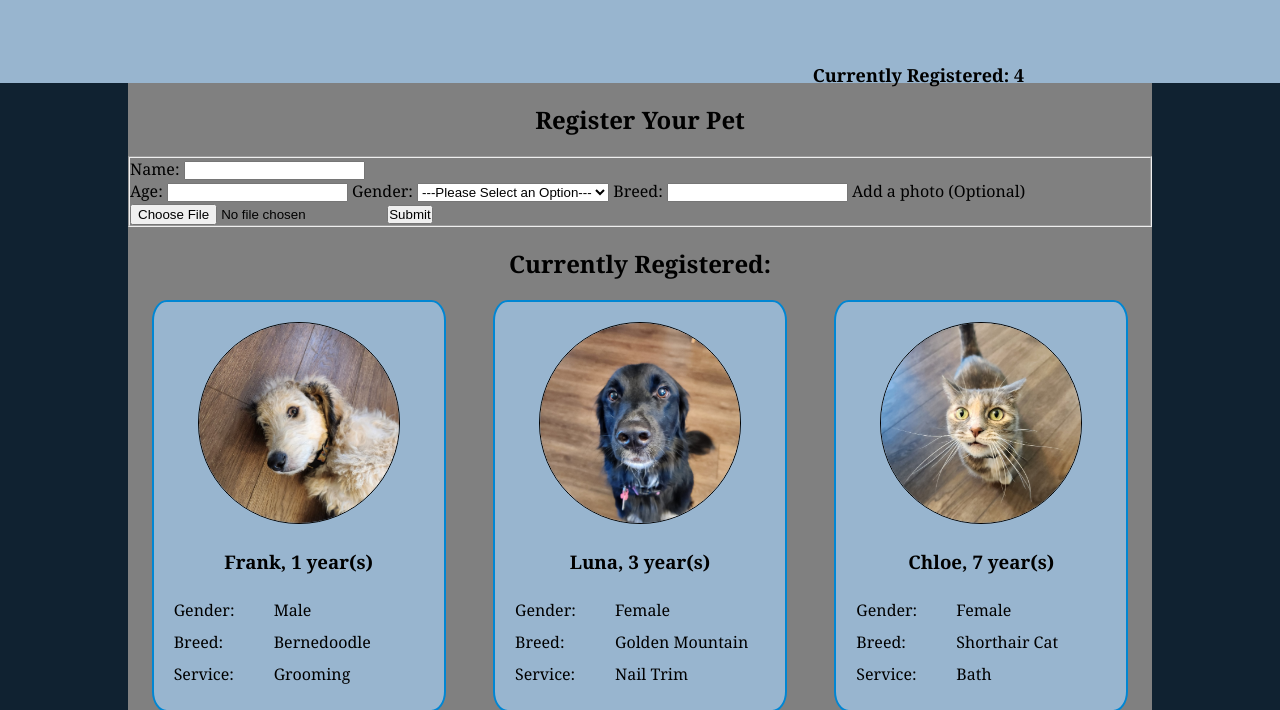
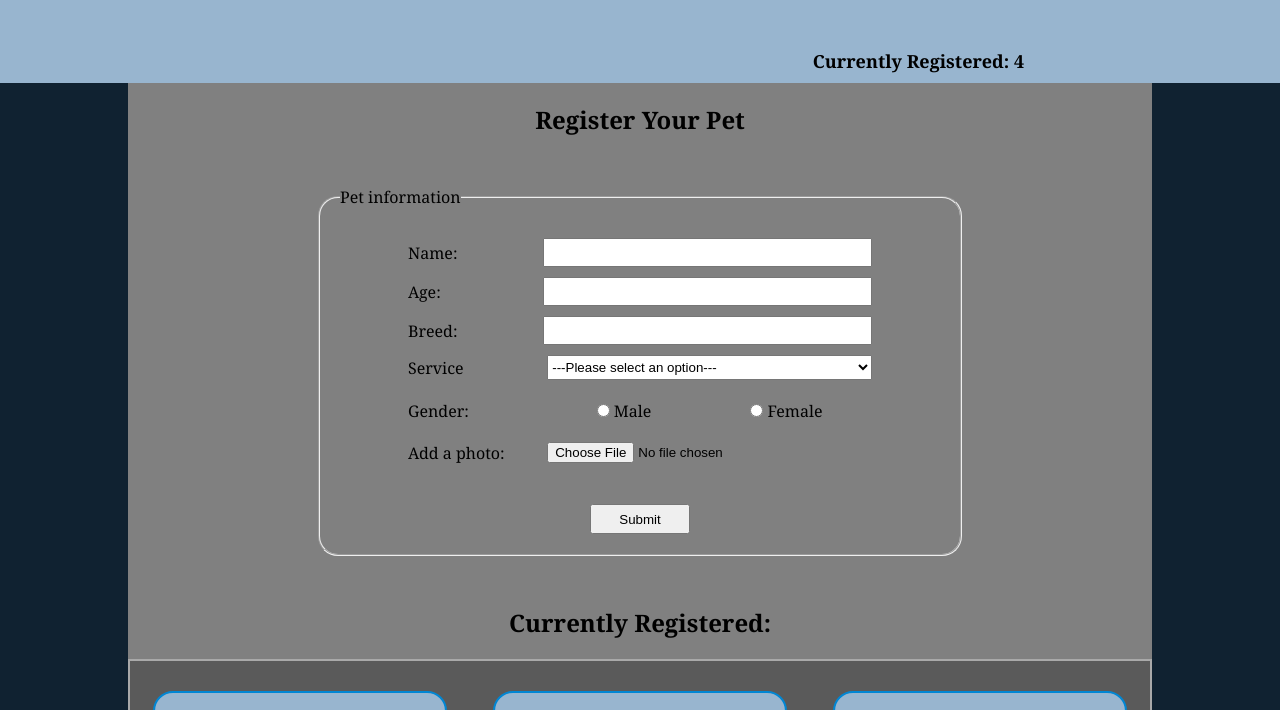
Before and after one commit to Clinton6788/FSDI-104-Pet-Salon, a plain HTML site: page register.html in a window 1280 px wide. Shown: the part 117-827 px from the top of the page. Drawn offline with Linux system fonts and the light colour scheme.

Commit message:
Assignment 1 Complete

```diff
--- a/register.html
+++ b/register.html
@@ -23,23 +23,50 @@
         <div class="main-container">
             <h2>Register Your Pet</h2>
             <fieldset class="register-field">
-                <div></div>
-                <label for="Name">Name:</label>
-                <input type="text" name="Name" id="Name">
-                <div></div>
-                <label for="age">Age:</label>
-                <input type="number" name="age" id="age">
-                <label for="gender">Gender:</label>
-                <select name="gender" id="gender">
-                    <option value="">---Please Select an Option---</option>
-                    <option value="Male">Male</option>
-                    <option value="Female">Female</option>
-                </select>
-                <label for="breed">Breed:</label>
-                <input type="text" name="breed" id="breed">
-                <label for="photo">Add a photo (Optional)</label>
-                <input type="file">
-                <button type="submit">Submit</button>
+                <legend>Pet information</legend>
+                <div class="sub-form">
+                    <div class="form-control">
+                        <label for="name">Name:</label>
+                        <input type="text" name="name" id="name">
+                    </div>
+                    <div class="form-control">
+                        <label for="age">Age:</label>
+                        <input type="number" name="age" id="age">
+                    </div>
+                    <div class="form-control">
+                        <label for="breed">Breed:</label>
+                        <input type="text" name="breed" id="breed">
+                    </div>
+                    <div class="form-control">
+                        <label for="service">Service</label>
+                        <select name="service" id="service">
+                            <option value="">---Please select an option---</option>
+                            <option value="grooming">Grooming</option>
+                            <option value="nails">Nail Trim</option>
+                            <option value="bath">Bath</option>
+                            <option value="attitude">Attitude Adjustment</option>
+                        </select>
+                    </div>
+                    <div class="form-radio">
+                        <legend>Gender:</legend>
+                        <div class="form-radio-sub">
+                            <div>
+                                <input id="male" name="gender" value="male" type="radio">
+                                <label for="male">Male</label>
+                            </div>
+                            <div>
+                                <input id="female" name="gender" value="female" type="radio">
+                                <label for="female">Female</label>
+                            </div>
+                        </div>
+                    </div>
+
+                    <div class="form-img">
+                        <label for="photo">Add a photo:</label>
+                        <input name="photo" id="photo" type="file" accept="image/jpg">
+                    </div>
+                </div>
+                <button class="submit-btn" type="submit">Submit</button>
             </fieldset>
 
             <h2>Currently Registered:</h2>
--- a/scripts/register.js
+++ b/scripts/register.js
@@ -5,7 +5,7 @@ let pets=[];
 //object literal
 
 let pet1={
-    name:"Frank",
+    name:"Frank Lee",
     age:1,
     gender:"Male",
     service:"Grooming",
@@ -13,7 +13,7 @@ let pet1={
     photo: "./img/Frank.jpg"
 };
 let pet2={
-    name:"Luna",
+    name:"Luna Borfuna",
     age:3,
     gender:"Female",
     service:"Nail Trim",
@@ -21,7 +21,7 @@ let pet2={
     photo:"./img/Luna.jpg"
 };
 let pet3={
-    name:"Chloe",
+    name:"Chloe Cat",
     age:7,
     gender:"Female",
     service:"Bath",
@@ -29,7 +29,7 @@ let pet3={
     photo:"./img/Chloe.jpg"
 };
 let pet4={
-    name:"Freyja",
+    name:"Freyja the Butt",
     age:3,
     gender:"Female",
     service:"Attitude Adjustment",
--- a/styles/index.css
+++ b/styles/index.css
@@ -3,7 +3,10 @@
     padding: 0;
 }
 body{
-    font-family: arial;
+    font-family: Georgia, 'Times New Roman', Times, serif;
+}
+h1{
+    font-size: 50px;
 }
 p{
     line-height: 2;
@@ -21,17 +24,18 @@ h2{
 /*Header*/
 
 header{
-    background-color: #e9b405;
+    background-color: rgb(152, 181, 207);
 }
 header p{
     padding: 10px;
 }
-
 header img{
-    position: absolute;
-    top: 5%;
-    right: 5%;
     width: 200px;
+    transform: rotate(-2.5deg);
+}
+.header-container{
+    max-width: 70%;
+    margin: 0 auto;
 }
 .header-bar{
     text-align: center;
@@ -48,36 +52,64 @@ header img{
     text-decoration: underline;
     font-weight: bold;
 }
+.header-flex{
+    display: flex;
+    justify-content: space-around;
+}
 .header-words{
-    max-width: 60%;
-    margin-left: 18%;
+    width: 85%;
+    font-size: large;
+}
+.puppy-link{
+    text-align: center;
+    margin-top: -80px;
+    margin-right: -10%;
 }
 .appointment{
-    padding-top: 20px;
+    margin-top: -40px;
+    background-image: url(../img/whiteboard.png);
+    height: 150px;
+    width: 300px;
+    font-family: cursive;
+    background-position: 50% 47%;
+    background-size: 125% 190%;
     text-align: center;
     font-size: larger;
-    padding-bottom: 10px;
+    align-content: center;
+}
+.appointment:hover{
+    font-size: 20px;
+    text-decoration: underline;
+}
+.attribution{
+    margin-left: 90%;
+    font-size: 8px;
 }
 /*Main*/
+.blue-edges{
+    background-color: rgb(16, 34, 49);
+}
 .main-container{
+    background-color: rgb(90, 90, 90);
     max-width: 70%;
     margin-left: auto;
     margin-right: auto;
 }
 .main-container h2{
-    margin-top: 20px;
+    padding-top: 20px;
 }
 .about-container{
     display: grid;
     grid-template-columns: repeat(2,1fr);
 }
 .about-articles{
-    background-color: #dedede;
+    background-color: rgb(152, 181, 207);
+    border: 2px solid rgb(0, 134, 211);
+    border-radius: 20px;
     text-align: center;
     margin: 5% auto;
     padding: 5%;
     max-width: 70%;
-    border: 1px solid black;
 }
 .about-articles h3{
     margin-bottom: 20px;
--- a/styles/register.css
+++ b/styles/register.css
@@ -19,7 +19,7 @@ h2,h3{
     padding: 20px;
 }
 h1{
-    font-size: 60px;
+    font-size: 50px;
     font-family: Georgia, 'Times New Roman', Times, serif;
 }
 
@@ -70,16 +70,99 @@ header{
     }
 }
 .register-field{
+    display: flex;
+    flex-direction: column;
+    padding: 0 20px;
+    width: 600px;
+    margin: 30px auto;
+    border-radius: 20px;
+}
+@media (max-width: 768px){
+    .register-field{
+        width: 80%;
+    }
+}
+.sub-form{
+    display: flex;
+    flex-direction: column;
+    justify-content: space-between;
+    padding: 20px 10px;
+    align-items: center;
+}
+@media (max-width: 768px){
+    .sub-form{
+        padding: 10px 0;
+    }
+}
+.form-control{
+    width: 80%;
+    display: flex;
+    justify-content: space-between;
+    align-items: center;
+    align-items: left;
+    margin-top: 10px;
+}
+@media (max-width: 768px){
+    .form-control{
+        width: 100%;
+    }
+}
+.form-radio{
 
+    width: 80%;
+    margin-top: 20px;
+    display: flex;
+    justify-content: space-between;
+}
+@media (max-width: 768px){
+    .form-radio{
+        width: 100%;
+    }
+}
+.form-radio-sub{
+    width: 70%;
+    display: flex;
+    justify-content: space-around;
+}
+.form-control input,
+.form-control select{
+    width: 70%;
+    height: 25px;
+    text-align: left;
+}
+.form-img{
+    display: flex;
+    flex-direction: row;
+    margin-top: 20px;
+    width: 80%;
+    justify-content: space-between;
+}
+@media (max-width: 768px){
+    .form-img{
+        width: 100%;
+    }
+}
+.form-img input{
+    width: 70%;
+}
+.submit-btn{
+    width: 100px;
+    height: 30px;
+    margin: 20px auto;
 }
 .blue-edges{
     background-color: rgb(16, 34, 49);
 }
 /*Pet Boxes*/
 .pets-grid{
+    background-color: rgb(90, 90, 90);
     display: grid;
     grid-template-columns: repeat(3,1fr);
     row-gap: 30px;
+    padding: 30px 0;
+    height: 500px;
+    overflow-y: scroll;
+    border: 2px solid darkgray;
 }
 @media (max-width: 1200px){
     .pets-grid{
@@ -94,7 +177,7 @@ header{
 .pet-box{
     background-color: rgb(152, 181, 207);
     border: 2px solid rgb(0, 134, 211);
-    border-radius: 5%;
+    border-radius: 20px;
     width: 250px;
     padding: 20px 20px;
     margin: 0 auto;
```
Also changed, not shown: index.html (+14 -7 lines), img/puppy.png (added), img/whiteboard.png (added).
